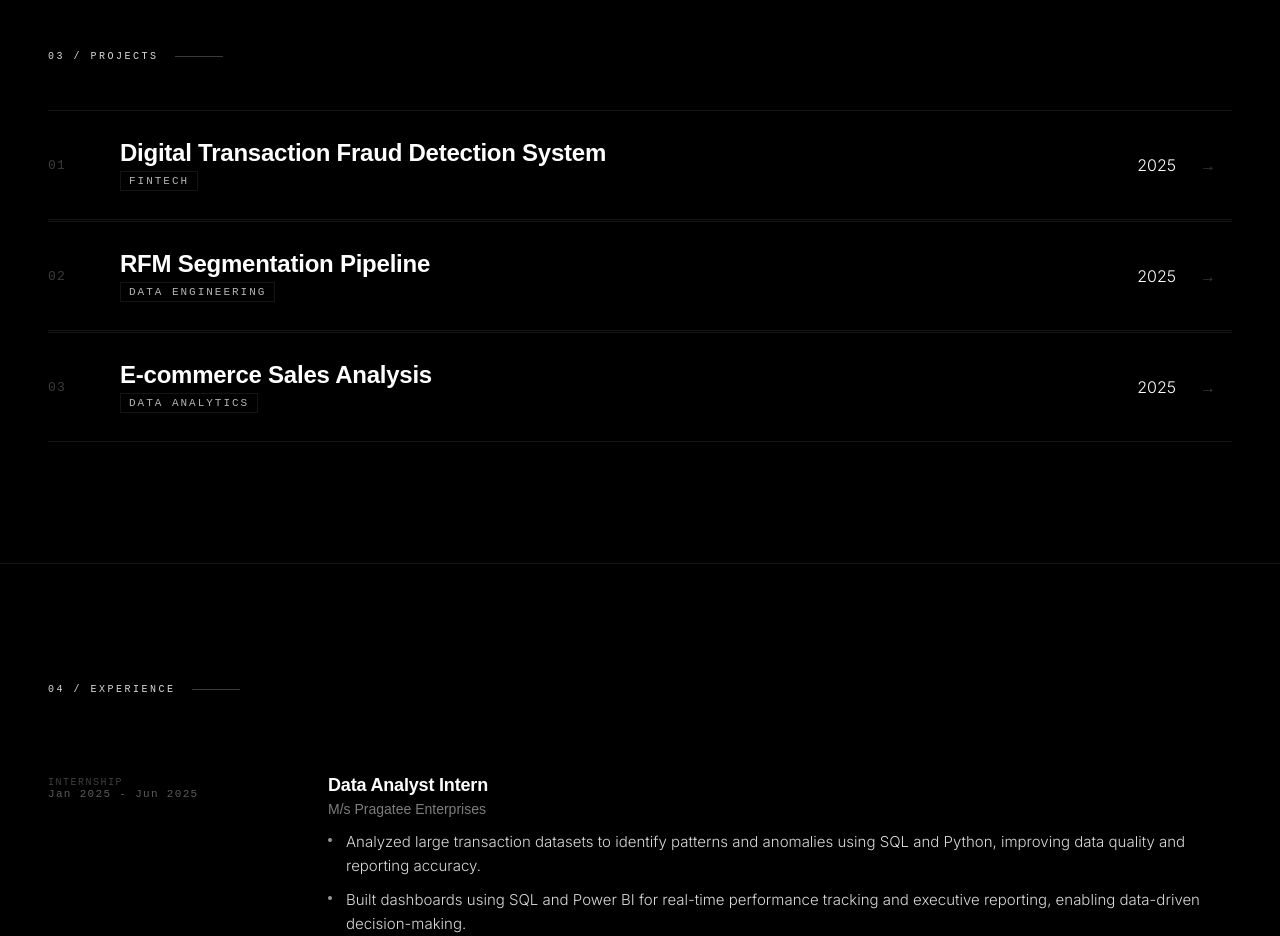
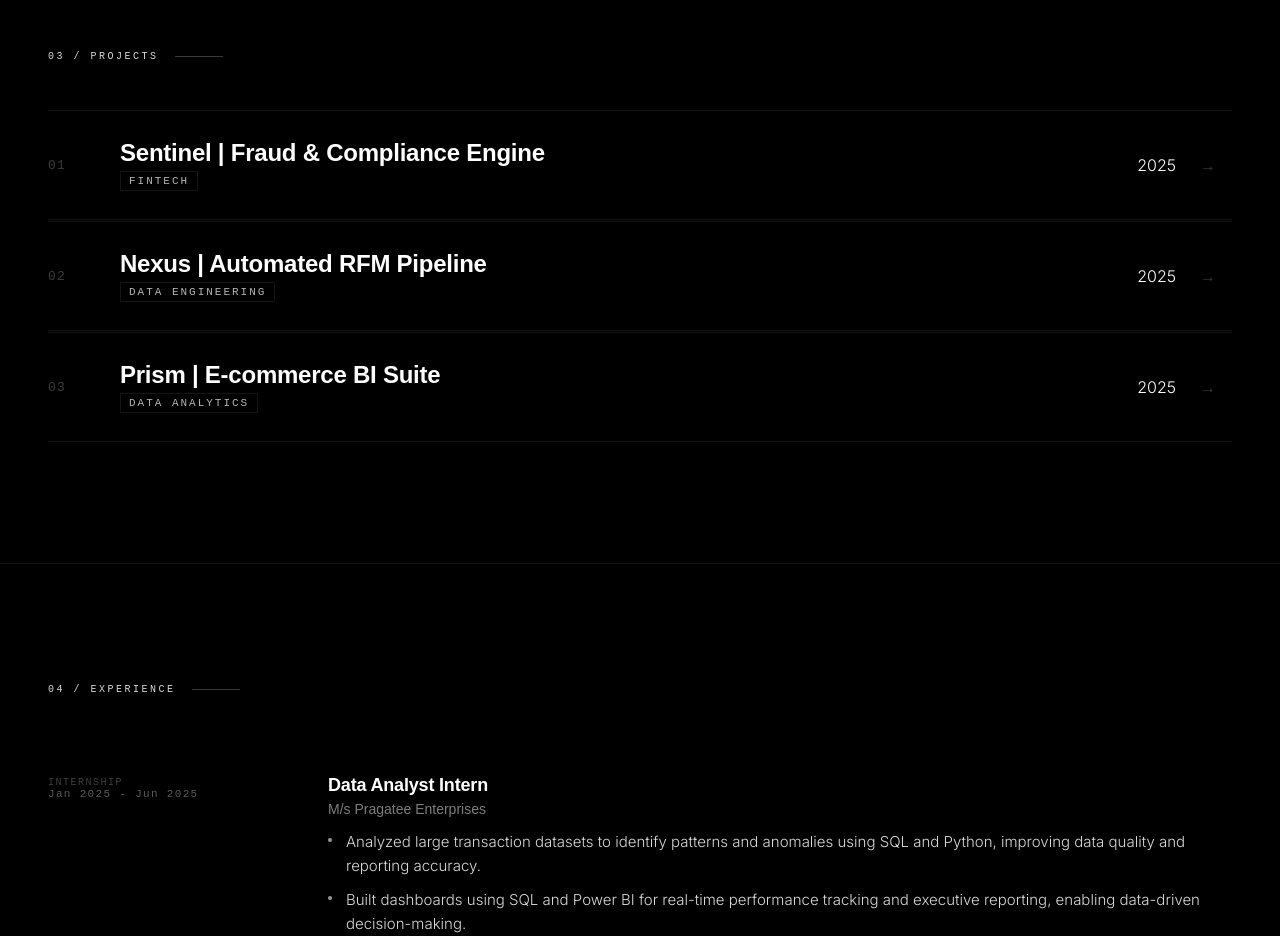
Before and after one commit to itsmeamitesh01/portfolio, a Next.js app: page / in a window 1280 px wide. Shown: the part 2580-3516 px from the top of the page. Built offline with nearby package versions, Linux system fonts and the light colour scheme.

Commit message:
Updated Projects

```diff
--- a/app/page.tsx
+++ b/app/page.tsx
@@ -27,12 +27,12 @@ const NAV = ["About", "Skills", "Projects", "Experience", "Education", "Certific
 const PROJECTS: Project[] = [
   {
     num: "01",
-    title: "Digital Transaction Fraud Detection System",
+    title: "Sentinel | Fraud & Compliance Engine",
     year: "2025",
     category: "Fintech",
-    tags: ["C++", "Rule-based Engine", "Risk Scoring"],
+    tags: ["C++", "Deterministic Logic", "Audit Logging", "Risk Scoring"],
     description:
-      "Developed a rule-based fraud monitoring system in C++ with a 0–100 risk scoring model. Transactions above a defined threshold were automatically blocked, with a rolling daily limit and a simple admin interface for monitoring and review.",
+      "Engineered a high-performance C++ fraud detection engine implementing deterministic risk-scoring (0-100) to evaluate transaction frequency, volume spikes, and geo-location anomalies. Enforced regulatory compliance by building a 24-hour rolling limit system (Rs. 1,00,000) with dual-entry audit logging, automatically isolating accounts at ≥70 risk to prevent asset loss.",
     highlights: [
        "Rule-based risk scoring (0–100)",
         "Auto-blocking above threshold",
@@ -42,12 +42,12 @@ const PROJECTS: Project[] = [
   },
   {
     num: "02",
-    title: "RFM Segmentation Pipeline",
+    title: "Nexus | Automated RFM Pipeline",
     year: "2025",
     category: "Data Engineering",
     tags: ["SQL", "Python", "Google BigQuery (GCP)", "Docker"],
     description:
-    "Built an automated customer segmentation pipeline using Python and BigQuery to process 540K+ transactions. Implemented RFM logic to group users based on behavior and reduced processing time compared to manual workflows.",
+    "Architected a containerized ETL pipeline using Python and Docker to extract, transform, and load 540K+ transactional records onto Google Cloud Platform. Leveraged BigQuery for complex RFM segmentation, achieving a robust 96% reduction in data processing time compared to manual workflows while delivering actionable data-driven insights.",
 
     highlights: [
     "540K+ transactions processed",
@@ -58,12 +58,12 @@ const PROJECTS: Project[] = [
   },
   {
     num: "03",
-    title: "E-commerce Sales Analysis",
+    title: "Prism | E-commerce BI Suite",
     year: "2025",
     category: "Data Analytics",
-    tags: ["SQL", "Google BigQuery (GCP)", "Looker Studio", "Reporting"],
+    tags: ["SQL", "Google BigQuery (GCP)", "Looker Studio", "Data Visualization"],
     description:
-    "Wrote SQL queries across multiple datasets to analyze 95,000+ transactions and identify inconsistencies. Created dashboards in Looker Studio to present key sales metrics for reporting.",
+    "Designed an end-to-end analytics workflow processing 95,000+ e-commerce transactions, utilizing complex SQL multi-table joins to ensure 100% data integrity for audit-ready reporting. Developed dynamic Looker Studio dashboards specifically tailored for business stakeholders to visualize key performance indicators and seasonal sales trends.",
 
     highlights: [
       "95K+ transactions analyzed",
```
